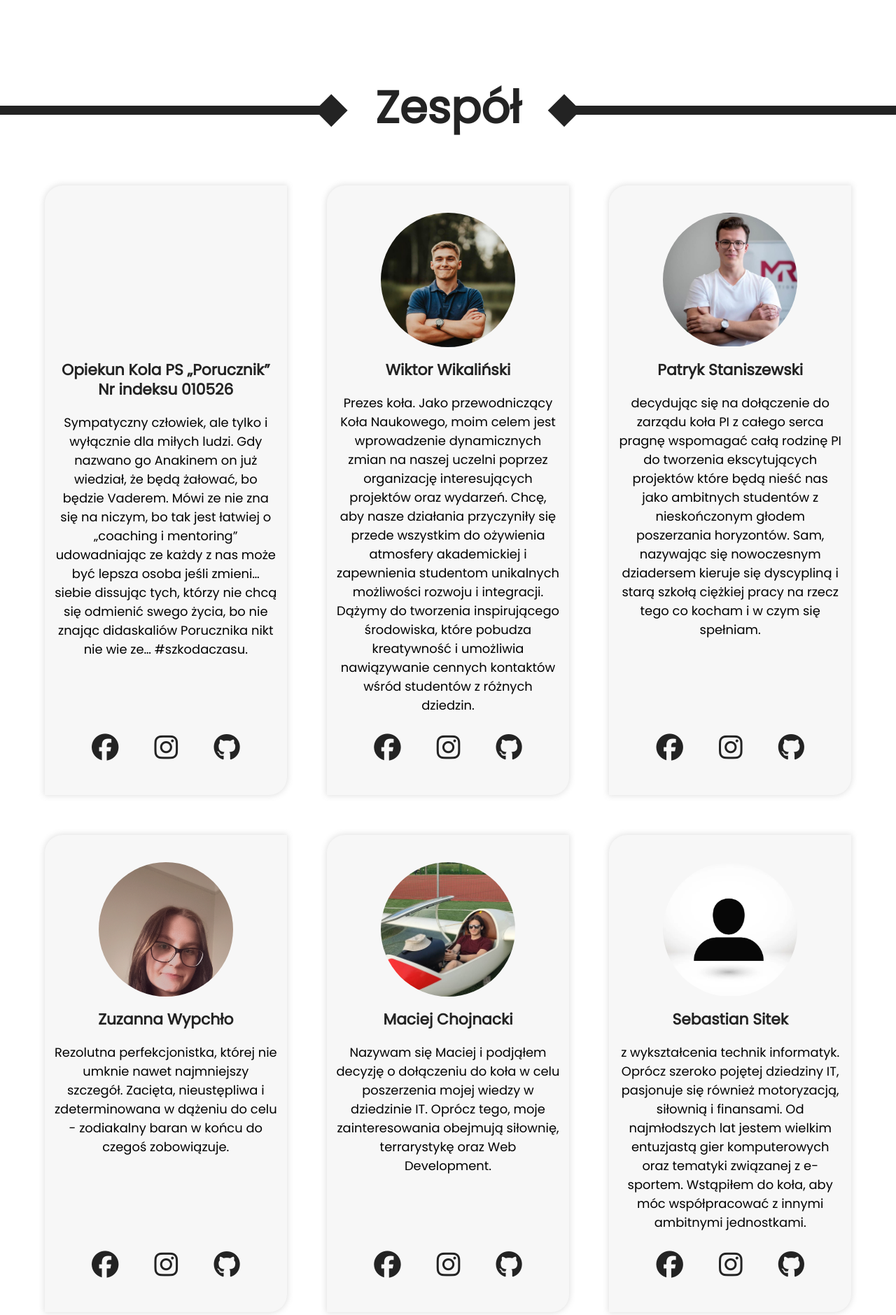
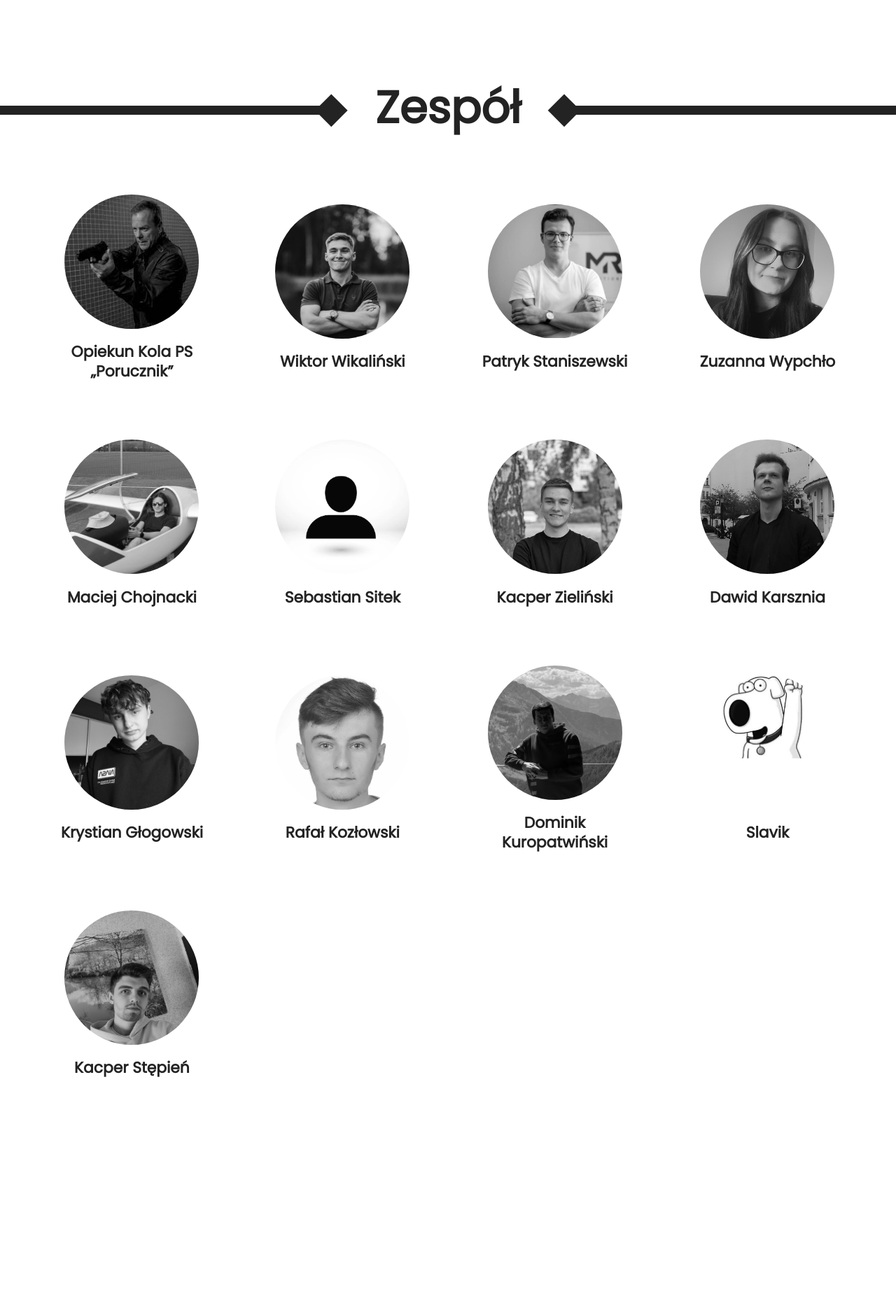
Before and after one commit to elmaccho/koloPi, a PHP site: page / in a window 1280 px wide. Shown: the part 3600-5479 px from the top of the page at 70% size. After the commit the page ends 5139 px from the top, so only its background shows below. Run offline with PHP 8.4, Linux system fonts and the light colour scheme; some libraries are stand-ins or nearby versions.

Commit message:
sekcja zespol zmiana wygladu

```diff
--- a/index.html
+++ b/index.html
@@ -226,202 +226,203 @@
         <div class="team-wrapper">
             <div class="team-box">
                 <div class="circle">
+                    <img src="./img/team/opiekun kola.jpg" alt="">
                 </div>
-                <div class="name">Opiekun Kola PS „Porucznik” <p>Nr indeksu 010526 </p></div>
-                <div class="description">
+                <div class="name">Opiekun Kola PS <br> „Porucznik”</div>
+                <!-- <div class="description">
                     Sympatyczny człowiek, ale tylko i wyłącznie dla miłych ludzi. Gdy nazwano
                     go Anakinem on już wiedział, że będą żałować, bo będzie Vaderem. Mówi ze
                      nie zna się na niczym, bo tak jest łatwiej o „coaching i mentoring”
                      udowadniając ze każdy z nas może być lepsza osoba jeśli zmieni… siebie
                       dissując tych, którzy nie chcą się odmienić swego życia, bo nie znając
                       didaskaliów Porucznika nikt nie wie ze… #szkodaczasu.
-                </div>
-                <div class="links">
+                </div> -->
+                <!-- <div class="links">
                     <a href="#"><i class="fa-brands fa-facebook"></i></a>
                     <a href="#"><i class="fa-brands fa-instagram"></i></a>
                     <a href="#"><i class="fa-brands fa-github"></i></a>
-                </div>
+                </div> -->
             </div>
             <div class="team-box">
                 <div class="circle">
                     <img src="./img/team/Wiktor Wikaliński.jpg" alt="">
                 </div>
                 <div class="name">Wiktor Wikaliński </div>
-                <div class="description">
+                <!-- <div class="description">
                     Prezes koła. Jako przewodniczący Koła Naukowego, moim celem jest
                     wprowadzenie dynamicznych zmian na naszej uczelni poprzez organizację
                     interesujących projektów oraz wydarzeń. Chcę, aby nasze działania przyczyniły
                      się przede wszystkim do ożywienia atmosfery akademickiej i zapewnienia studentom
                      unikalnych możliwości rozwoju i integracji. Dążymy do tworzenia inspirującego
                      środowiska, które pobudza kreatywność i umożliwia nawiązywanie cennych kontaktów
-                      wśród studentów z różnych dziedzin.</div>
-                <div class="links">
+                      wśród studentów z różnych dziedzin.</div> -->
+                <!-- <div class="links">
                     <a href="#"><i class="fa-brands fa-facebook"></i></a>
                     <a href="#"><i class="fa-brands fa-instagram"></i></a>
                     <a href="#"><i class="fa-brands fa-github"></i></a>
-                </div>
+                </div> -->
             </div>
             <div class="team-box">
                 <div class="circle">
                     <img src="./img/team/Patryk Staniszewski.jpg" alt="">
                 </div>
                 <div class="name">Patryk Staniszewski </div>
-                <div class="description">decydując się na dołączenie do zarządu koła PI z całego serca pragnę wspomagać całą rodzinę PI do tworzenia ekscytujących projektów
+                <!-- <div class="description">decydując się na dołączenie do zarządu koła PI z całego serca pragnę wspomagać całą rodzinę PI do tworzenia ekscytujących projektów
                     które będą nieść nas jako ambitnych studentów z nieskończonym głodem poszerzania horyzontów. Sam, nazywając się nowoczesnym dziadersem kieruje się dyscypliną i starą szkołą ciężkiej pracy na rzecz tego co kocham i w czym się spełniam.
-                    </div>
-                <div class="links">
+                    </div> -->
+                <!-- <div class="links">
                     <a href="#"><i class="fa-brands fa-facebook"></i></a>
                     <a href="#"><i class="fa-brands fa-instagram"></i></a>
                     <a href="#"><i class="fa-brands fa-github"></i></a>
-                </div>
+                </div> -->
             </div>
             <div class="team-box">
                 <div class="circle">
                     <img src="./img/team/Zuzanna Wypchło.jpg" alt="">
                 </div>
                 <div class="name">Zuzanna Wypchło</div>
-                <div class="description">Rezolutna perfekcjonistka,
+                <!-- <div class="description">Rezolutna perfekcjonistka,
                     której nie umknie nawet najmniejszy szczegół. Zacięta,
                     nieustępliwa i zdeterminowana w dążeniu do celu - zodiakalny
                     baran w końcu do czegoś zobowiązuje.
-                    </div>
-                <div class="links">
+                    </div> -->
+                <!-- <div class="links">
                     <a href="#"><i class="fa-brands fa-facebook"></i></a>
                     <a href="#"><i class="fa-brands fa-instagram"></i></a>
                     <a href="#"><i class="fa-brands fa-github"></i></a>
-                </div>
+                </div> -->
             </div>
             <div class="team-box">
                 <div class="circle">
                     <img src="./img/team/Maciej Chojnacki.jpg" alt="">
                 </div>
                 <div class="name">Maciej Chojnacki</div>
-                <div class="description">Nazywam się Maciej i podjąłem decyzję o
+                <!-- <div class="description">Nazywam się Maciej i podjąłem decyzję o
                      dołączeniu do koła w celu poszerzenia mojej wiedzy w dziedzinie
                      IT. Oprócz tego, moje zainteresowania obejmują siłownię,
                      terrarystykę oraz Web Development.
-                    </div>
-                <div class="links">
+                    </div> -->
+                <!-- <div class="links">
                     <a href="#"><i class="fa-brands fa-facebook"></i></a>
                     <a href="#"><i class="fa-brands fa-instagram"></i></a>
                     <a href="#"><i class="fa-brands fa-github"></i></a>
-                </div>
+                </div> -->
             </div>
             <div class="team-box">
                 <div class="circle">
                     <img src="./img/team/Sebastian Sitek.png" alt="">
                 </div>
                 <div class="name">Sebastian Sitek</div>
-                <div class="description">
+                <!-- <div class="description">
                     z wykształcenia technik informatyk. Oprócz szeroko pojętej
                     dziedziny IT, pasjonuje się również motoryzacją, siłownią i
                     finansami. Od najmłodszych lat jestem wielkim entuzjastą gier
                      komputerowych oraz tematyki związanej z e-sportem. Wstąpiłem do
                      koła, aby móc współpracować z innymi ambitnymi jednostkami.
-                    </div>
-                <div class="links">
+                    </div> -->
+                <!-- <div class="links">
                     <a href="#"><i class="fa-brands fa-facebook"></i></a>
                     <a href="#"><i class="fa-brands fa-instagram"></i></a>
                     <a href="#"><i class="fa-brands fa-github"></i></a>
-                </div>
+                </div> -->
             </div>
             <div class="team-box">
                 <div class="circle">
                     <img src="./img/team/Kacper Zieliński.jpg" alt="">
                 </div>
                 <div class="name">Kacper Zieliński </div>
-                <div class="description">
+                <!-- <div class="description">
                     Członek Koła Naukowego oraz student pierwszego roku na kierunku Informatyka. Poza szeroko pojętą branżą IT jestem wielkim entuzjastą sportów motorowych oraz piłki nożnej. Wstąpiłem do koła ponieważ chcę być częścią silnej i ambitnej społeczności osób o podobnych zainteresowaniach. Wierzę, że nauki informatyczne mają potencjał do transformacji naszego społeczeństwa i jestem zdecydowany przyczynić się do tej zmiany.
-                    </div>
-                <div class="links">
+                    </div> -->
+                <!-- <div class="links">
                     <a href="#"><i class="fa-brands fa-facebook"></i></a>
                     <a href="#"><i class="fa-brands fa-instagram"></i></a>
                     <a href="#"><i class="fa-brands fa-github"></i></a>
-                </div>
+                </div> -->
             </div>
             <div class="team-box">
                 <div class="circle">
                     <img src="./img/team/Dawid Karsznia.png" alt="">
                 </div>
                 <div class="name">Dawid Karsznia </div>
-                <div class="description">
+                <!-- <div class="description">
                     Mam na imię Dawid. Od dawna moim celem było zostać programistą (w planach jest Full stack). Z tego powodu dołączyłem do koła, bo jak wiadomo, największe wyzwania najlepiej pokonuje się w dobrym towarzystwie. Oprócz samego programowania interesuję się historią, psychologią oraz uczę się grać na pianinie.
-                </div>
-                <div class="links">
+                </div> -->
+                <!-- <div class="links">
                     <a href="#"><i class="fa-brands fa-facebook"></i></a>
                     <a href="#"><i class="fa-brands fa-instagram"></i></a>
                     <a href="#"><i class="fa-brands fa-github"></i></a>
-                </div>
+                </div> -->
             </div>
             <div class="team-box">
                 <div class="circle">
                     <img src="./img/team/Krystian Głogowski.jpg" alt="">
                 </div>
                 <div class="name">Krystian Głogowski </div>
-                <div class="description">
+                <!-- <div class="description">
                     Cześć, jestem Krystian. Od najmłodszych lat interesuje mnie informatyka i wszelkie tematy z nią związane. Aby jeszcze bardziej poszerzyć swoją wiedzą w tym temacie postanowiłem dołączyć do Koła PI! Ponadto lubię fotografować oraz interesuje się światem social mediów.
-                </div>
-                <div class="links">
+                </div> -->
+                <!-- <div class="links">
                     <a href="#"><i class="fa-brands fa-facebook"></i></a>
                     <a href="#"><i class="fa-brands fa-instagram"></i></a>
                     <a href="#"><i class="fa-brands fa-github"></i></a>
-                </div>
+                </div> -->
             </div>
             <div class="team-box">
                 <div class="circle">
                     <img src="./img/team/Rafał Kozłowski.jpeg" alt="">
                 </div>
                 <div class="name">Rafał Kozłowski</div>
-                <div class="description">
+                <!-- <div class="description">
                     Cześć, jestem Rafał posiadam doświadczenie w programowaniu oraz rozwiązywaniu problemów technicznych. Jestem aktywnym członkiem grupy informatycznej gotowym do pomocy w różnych trudności. Bardzo lubię podróżować oraz spędzać aktywnie wolny czas.
-                </div>
-                <div class="links">
+                </div> -->
+                <!-- <div class="links">
                     <a href="#"><i class="fa-brands fa-facebook"></i></a>
                     <a href="#"><i class="fa-brands fa-instagram"></i></a>
                     <a href="#"><i class="fa-brands fa-github"></i></a>
-                </div>
+                </div> -->
             </div>
             <div class="team-box">
                 <div class="circle">
                     <img src="./img/team/Dominik Kuropatwinski.jpg" alt="">
                 </div>
-                <div class="name">Dominik Kuropatwinski </div>
-                <div class="description">
+                <div class="name">Dominik <br> Kuropatwiński </div>
+                <!-- <div class="description">
                     Cześć, Jestem Dominik i jestem entuzjasta nowych technologii, filmów fantastycznych i gier wideo. Dołączyłem do tego koła, ponieważ chcę stale się rozwijać i być na bieżąco w dziedzinie IT. Moja pasja motywuje mnie do ciągłego poszerzania swojej wiedzy aby w przyszłości móc przekazać ją młodszym pokoleniom.
-                </div>
-                <div class="links">
+                </div> -->
+                <!-- <div class="links">
                     <a href="#"><i class="fa-brands fa-facebook"></i></a>
                     <a href="#"><i class="fa-brands fa-instagram"></i></a>
                     <a href="#"><i class="fa-brands fa-github"></i></a>
-                </div>
+                </div> -->
             </div>
             <div class="team-box">
                 <div class="circle">
                     <img src="./img/team/Slavik Hryn.png" alt="">
                 </div>
                 <div class="name">Slavik</div>
-                <div class="description">
+                <!-- <div class="description">
                     Nazywam się Slavik. Uwielbiam programować, podróżować i zawsze jestem otwarty na nowe doświadczenia :)
-                </div>
-                <div class="links">
+                </div> -->
+                <!-- <div class="links">
                     <a href="#"><i class="fa-brands fa-facebook"></i></a>
                     <a href="#"><i class="fa-brands fa-instagram"></i></a>
                     <a href="#"><i class="fa-brands fa-github"></i></a>
-                </div>
+                </div> -->
             </div>
             <div class="team-box">
                 <div class="circle">
                     <img src="./img/team/Kacper Stępień.jpg" alt="">
                 </div>
                 <div class="name">Kacper Stępień </div>
-                <div class="description">
+                <!-- <div class="description">
                     Jestem Kacper i jestem spokojnym 21-latkiem, który niedawno odkrył pasję do programowania. Gdy mam czas wolny, lubię aktywnie spędzać go na pływaniu lub jeździe rowerem. Natomiast wieczorami preferuję relaks przy oglądaniu seriali lub grze w towarzystwie znajomych.
-                </div>
-                <div class="links">
+                </div> -->
+                <!-- <div class="links">
                     <a href="#"><i class="fa-brands fa-facebook"></i></a>
                     <a href="#"><i class="fa-brands fa-instagram"></i></a>
                     <a href="#"><i class="fa-brands fa-github"></i></a>
-                </div>
+                </div> -->
             </div>
         </div>
     </section>
--- a/script.js
+++ b/script.js
@@ -4,7 +4,8 @@ const nav = document.querySelector('nav')
 
 const navLinks = document.querySelectorAll('.nav_links a')
 
-console.log(navLinks);
+const teamWrapper = document.querySelector('.team-wrapper')
+const teamBoxes = document.querySelectorAll('.team-box');
 
 
 const closeNavMen = () => {
--- a/style.css
+++ b/style.css
@@ -677,12 +677,12 @@ body {
     flex-direction: column;
     align-items: center;
     padding: 3.5vw;
-    gap: 9vw;
+    gap: 12vw;
   }
 
   .team .team-wrapper .team-box {
-    background: #F7F7F7;
-    box-shadow: rgba(99, 99, 99, 0.2) 0px 0px 8px 1px;
+    /* background: #F7F7F7;
+    box-shadow: rgba(99, 99, 99, 0.2) 0px 0px 8px 1px; */
     border-radius: 2vw 0 2vw 0;
     padding: 3vw 1vw;
 
@@ -697,6 +697,9 @@ body {
 
   .team .team-wrapper .team-box:hover{
     transform: scale(1.1);
+  }
+  .team .team-wrapper .team-box:hover .circle img{
+    filter: grayscale(0%);
   }
 
   .team .team-wrapper .team-box .circle {
@@ -709,6 +712,8 @@ body {
   }
   .team .team-wrapper .team-box .circle img{
     width: 100%;
+    transition: 0.3s;
+    filter: grayscale(100%);
   }
   .team .team-wrapper .team-box .name {
     font-weight: 600;
@@ -1271,13 +1276,13 @@ body {
     justify-items: center;
     grid-template-columns: auto auto;
     padding: 4vw;
-    gap: 4vw;
+    /* gap: 4vw; */
     row-gap: 4.5vw;
   }
 
   .team .team-wrapper .team-box {
-    background: #F7F7F7;
-    box-shadow: rgba(99, 99, 99, 0.2) 0px 0px 8px 1px;
+    /* background: #F7F7F7;
+    box-shadow: rgba(99, 99, 99, 0.2) 0px 0px 8px 1px; */
     border-radius: 2vw 0 2vw 0;
     padding: 3vw 1vw;
 
@@ -1285,7 +1290,7 @@ body {
     flex-direction: column;
     justify-content: center;
     align-items: center;
-    max-width: 40vw;
+    max-width: 25vw;
     gap: 1.5vw;
     transition: 0.3s;
   }
@@ -1294,16 +1299,21 @@ body {
     transform: scale(1.1);
   }
 
+  .team .team-wrapper .team-box:hover .circle img{
+    filter: grayscale(0%);
+  }
+
   .team .team-wrapper .team-box .circle {
     position: relative;
     width: 28vw;
     height: 28vw;
-    background: #3787C4;
     border-radius: 50%;
     overflow: hidden;
   }
   .team .team-wrapper .team-box .circle img{
     width: 100%;
+    transition: 0.3s;
+    filter: grayscale(100%);
   }
   .team .team-wrapper .team-box .name {
     font-weight: 600;
@@ -1836,17 +1846,17 @@ body {
     height: 100%;
     display: grid;
     justify-items: center;
-    grid-template-columns: auto auto auto;
+    grid-template-columns: auto auto auto auto;
     padding: 5vw;
     gap: 4.5vw;
 
   }
 
   .team .team-wrapper .team-box {
-    background: #F7F7F7;
-    box-shadow: rgba(99, 99, 99, 0.2) 0px 0px 8px 1px;
+    /* background: #F7F7F7; */
+    /* box-shadow: rgba(99, 99, 99, 0.2) 0px 0px 8px 1px; */
     border-radius: 2vw 0 2vw 0;
-    padding: 3vw 1vw;
+    padding: 1vw 1vw;
 
     display: flex;
     flex-direction: column;
@@ -1859,6 +1869,10 @@ body {
 
   .team .team-wrapper .team-box:hover{
     transform: scale(1.1);
+  }
+
+  .team .team-wrapper .team-box:hover .circle img{
+    filter: grayscale(0%);
   }
 
   .team .team-wrapper .team-box .circle {
@@ -1867,9 +1881,12 @@ body {
     height: 15vw;
     border-radius: 50%;
     overflow: hidden;
+
   }
   .team .team-wrapper .team-box .circle img{
     width: 100%;
+    transition: 0.3s;
+    filter: grayscale(100%);
   }
 
   .team .team-wrapper .team-box .name {
```
Also changed, not shown: img/team/Dawid Karsznia.png, img/team/Maciej Chojnacki.jpg, img/team/Rafał Kozłowski.jpeg, img/team/Zuzanna Wypchło.jpg, img/team/opiekun kola.jpg (added).
